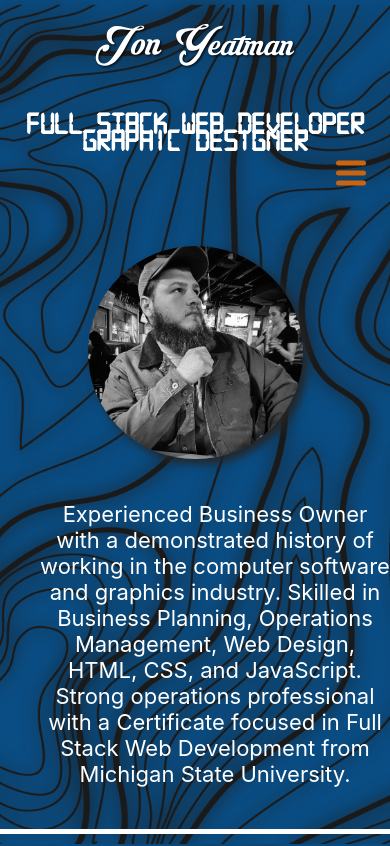
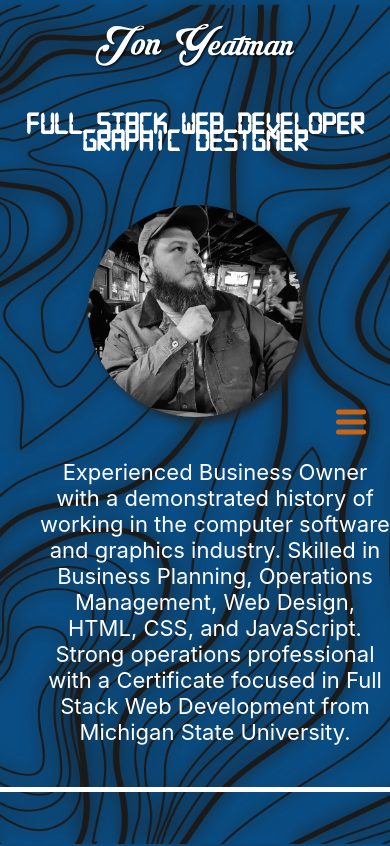
Before and after one commit to Yeatman51/jonlyeatman, a React (Create React App) app in the folder client/: page / in a window 390 px wide. Shown: the top 846 px of the page. Built offline with nearby package versions, Linux system fonts and the light colour scheme.

Commit message:
Mobile hamburger menu closing

```diff
--- a/client/src/assets/scss/components/_navbar.scss
+++ b/client/src/assets/scss/components/_navbar.scss
@@ -43,11 +43,10 @@ nav {
     display: none;
 }
 
-#nav-toggle {
-    position: relative;
-    /* top: -100px; */
+.mobile-links {
     display: none;
 }
+
 .icon-burger {
     display: none;
     position: absolute;
@@ -68,46 +67,43 @@ nav {
 
     /* navbar */
     nav {
-        background: none !important;
+        display: none;
     }
-    nav .links {
-        float: none;
+
+    .icon-burger {
+        display: block;
+        z-index: 2;
+
+        .line {
+            background-color: var(--org);
+        }
+    }
+
+
+    .mobile-links {
+        display: flex;
+        flex-direction: column;
+        justify-content: space-evenly;
         position: fixed;
         z-index: 1;
         left: 0;
         right: 0;
         top: 175px;
-        bottom: 100%;
+        // bottom: 100%;
         width: auto;
         height: auto;
-        flex-direction: column;
-        justify-content: space-evenly;
         background-color: rgba(0,0,0,.8);
         overflow: hidden;
         box-sizing: border-box;
         transition: all .5s ease-in-out;
-    }
-    nav .links a {
-        font-size: 25px;
-    }
-    nav :checked ~ .links {
-        bottom: 0;
-    }
-    nav .icon-burger {
-        display: block;
-        z-index: 2;
-    }
-    nav .icon-burger .line {
-        background-color: var(--org);
-    }
-    nav :checked ~ .icon-burger .line:nth-child(1) {
-        transform: translateY(10px) rotate(225deg);
-    }
-    nav :checked ~ .icon-burger .line:nth-child(3) {
-        transform: translateY(-10px) rotate(-225deg);
-    }
-    nav :checked ~ .icon-burger .line:nth-child(2) {
-        opacity: 0;
+
+        li {
+            list-style: none;
+        }
+
+        a {
+            text-decoration: none;
+        }
     }
 
 }
--- a/client/src/assets/scss/main.css
+++ b/client/src/assets/scss/main.css
@@ -206,9 +206,7 @@ nav {
   display: none;
 }
 
-#nav-toggle {
-  position: relative;
-  /* top: -100px; */
+.mobile-links {
   display: none;
 }
 
@@ -232,54 +230,38 @@ nav {
 @media screen and (max-width: 900px) {
   /* navbar */
   nav {
-    background: none !important;
+    display: none;
   }
 
-  nav .links {
-    float: none;
+  .icon-burger {
+    display: block;
+    z-index: 2;
+  }
+  .icon-burger .line {
+    background-color: var(--org);
+  }
+
+  .mobile-links {
+    display: flex;
+    flex-direction: column;
+    justify-content: space-evenly;
     position: fixed;
     z-index: 1;
     left: 0;
     right: 0;
     top: 175px;
-    bottom: 100%;
     width: auto;
     height: auto;
-    flex-direction: column;
-    justify-content: space-evenly;
     background-color: rgba(0, 0, 0, 0.8);
     overflow: hidden;
     box-sizing: border-box;
     transition: all 0.5s ease-in-out;
   }
-
-  nav .links a {
-    font-size: 25px;
+  .mobile-links li {
+    list-style: none;
   }
-
-  nav :checked ~ .links {
-    bottom: 0;
-  }
-
-  nav .icon-burger {
-    display: block;
-    z-index: 2;
-  }
-
-  nav .icon-burger .line {
-    background-color: var(--org);
-  }
-
-  nav :checked ~ .icon-burger .line:nth-child(1) {
-    transform: translateY(10px) rotate(225deg);
-  }
-
-  nav :checked ~ .icon-burger .line:nth-child(3) {
-    transform: translateY(-10px) rotate(-225deg);
-  }
-
-  nav :checked ~ .icon-burger .line:nth-child(2) {
-    opacity: 0;
+  .mobile-links a {
+    text-decoration: none;
   }
 }
 .dev-info {
--- a/client/src/components/Navbar.js
+++ b/client/src/components/Navbar.js
@@ -13,10 +13,15 @@ function Navbar() {
     setNavbarOpen(false)
   }
 
+
+  const hamNavClick = () => {
+    setNavbarOpen(!navbarOpen)
+    // console.log('mobilehamnavclick');
+  }
+
   return (
+    <>
     <nav>
-        <input id="nav-toggle" type="checkbox"></input>
-
         <ul className="links">
 
             <li><Link to="./">Home</Link></li>
@@ -27,14 +32,24 @@ function Navbar() {
             <li><Link to="./Contact">Contact</Link></li>
 
         </ul>
+    </nav>
 
-        <label htmlFor="nav-toggle" className="icon-burger">
-            <div className="line"></div>
-            <div className="line"></div>
-            <div className="line"></div>
-        </label>
+    <div className="icon-burger" onClick={hamNavClick}>
+      <div className="line"></div>
+      <div className="line"></div>
+      <div className="line"></div>
+    </div>
 
-    </nav>
+    <ul className="mobile-links" style={navbarOpen ? {display:"flex"} : {display:"none"}}>
+      <li><Link to="./" onClick={closeMenu}>Home</Link></li>
+      <li><Link to="./Developer" onClick={closeMenu}>Developer</Link></li>
+      <li><Link to="./Designer" onClick={closeMenu}>Designer</Link></li>
+      <li><Link to="./Photographer" onClick={closeMenu}>Photographer</Link></li>
+      <li><Link to="./About" onClick={closeMenu}>About Me</Link></li>
+      <li><Link to="./Contact" onClick={closeMenu}>Contact</Link></li>
+    </ul>
+</>
+
 
   );
 }
```
Also changed, not shown: 1 other file (tests, documents, lock files or other folders).
